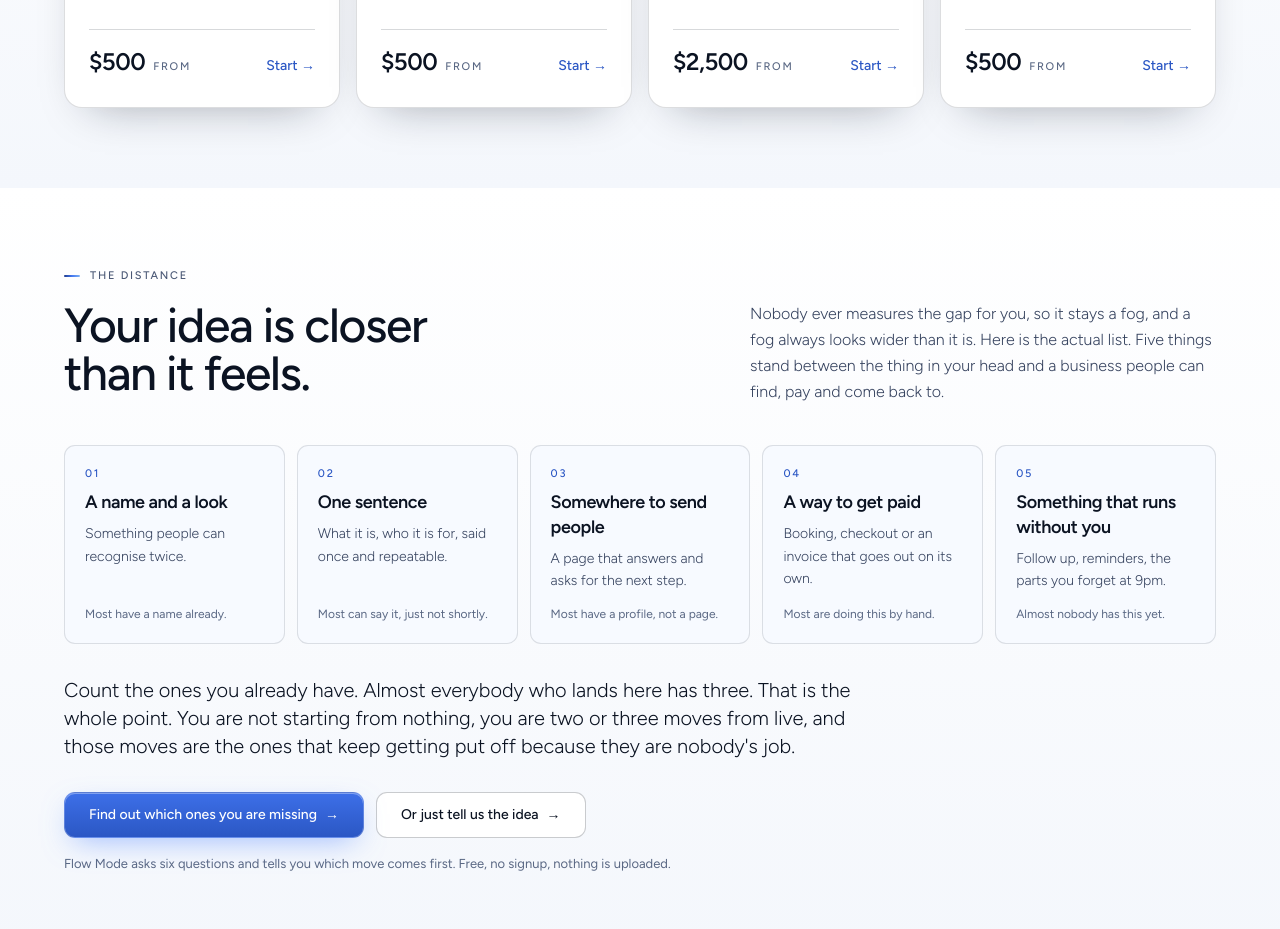
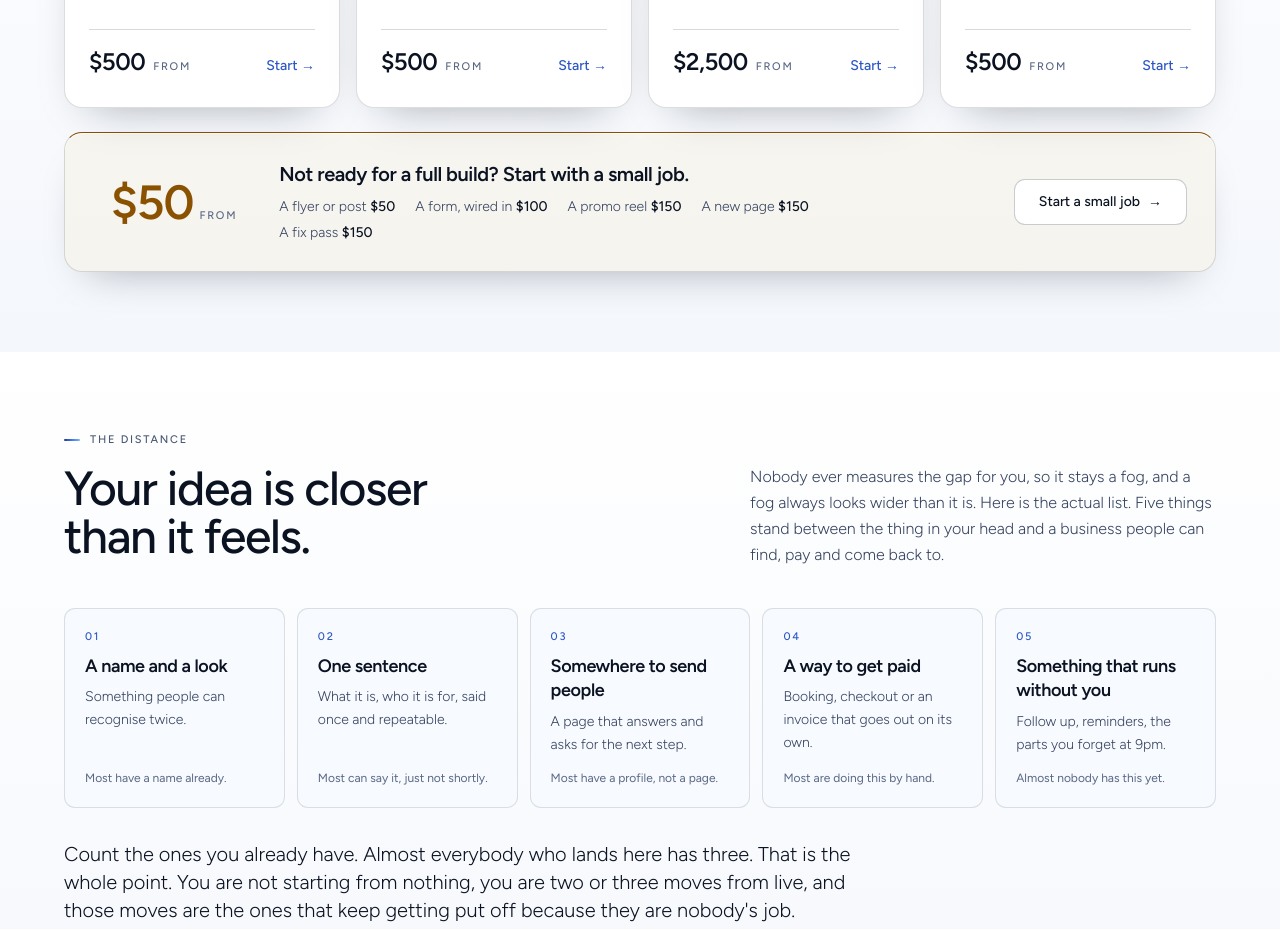
Before and after one commit to dennymypenny/flowzone-ai, a Next.js app: page / in a window 1280 px wide. Shown: the part 1100-2029 px from the top of the page. Built offline with nearby package versions, Linux system fonts and the light colour scheme.

Commit message:
The fifty dollar banner: small jobs get an amber callout under the build cards

```diff
--- a/src/app/page.tsx
+++ b/src/app/page.tsx
@@ -197,6 +197,48 @@ export default function Home() {
                 </div>
               </Link>
             ))}
+          </div>
+
+          {/* The price-fear killer: you can start at fifty bucks. Amber so it
+              reads as its own thing, not a fifth build. #8A5100 is 6.45:1 on
+              white. */}
+          <div
+            className="mt-6 panel p-6 md:p-7 grid md:grid-cols-12 gap-6 items-center border-t-2"
+            style={{ borderTopColor: "#8A5100", background: "#FBBF240F" }}
+          >
+            <div className="md:col-span-2 flex md:justify-center">
+              <span className="inline-flex items-baseline gap-1.5">
+                <span className="font-display text-5xl" style={{ color: "#8A5100" }}>
+                  $50
+                </span>
+                <span className="text-[11px] font-medium uppercase tracking-label text-ink-mute">
+                  from
+                </span>
+              </span>
+            </div>
+            <div className="md:col-span-7">
+              <h3 className="font-display text-xl leading-snug mb-2">
+                Not ready for a full build? Start with a small job.
+              </h3>
+              <div className="flex flex-wrap gap-x-5 gap-y-1.5">
+                {[
+                  ["A flyer or post", "$50"],
+                  ["A form, wired in", "$100"],
+                  ["A promo reel", "$150"],
+                  ["A new page", "$150"],
+                  ["A fix pass", "$150"],
+                ].map(([w, price]) => (
+                  <span key={w} className="text-sm text-ink-soft font-light">
+                    {w} <span className="text-ink font-medium">{price}</span>
+                  </span>
+                ))}
+              </div>
+            </div>
+            <div className="md:col-span-3 md:flex md:justify-end">
+              <Link href="/intake?build=small" className="btn-ghost whitespace-nowrap">
+                Start a small job <span className="arrow">→</span>
+              </Link>
+            </div>
           </div>
         </div>
       </section>
```
